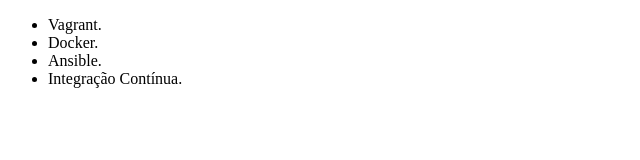
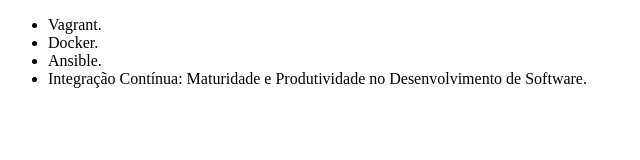
Before and after one commit to eugeniocarvalho/alura-git, a plain HTML site: page index.html in a window 1280 px wide. Shown: the whole page, without its empty margins (0-640 px from the left). Drawn offline with Linux system fonts and the light colour scheme.

Commit message:
Renamed course name

```diff
--- a/index.html
+++ b/index.html
@@ -11,7 +11,7 @@
     <li>Vagrant.</li>
     <li>Docker.</li>
     <li>Ansible.</li>
-    <li>Integração Contínua.</li>
+    <li>Integração Contínua: Maturidade e Produtividade no Desenvolvimento de Software.</li>
   </ul>
 </body>
 </html>
```
